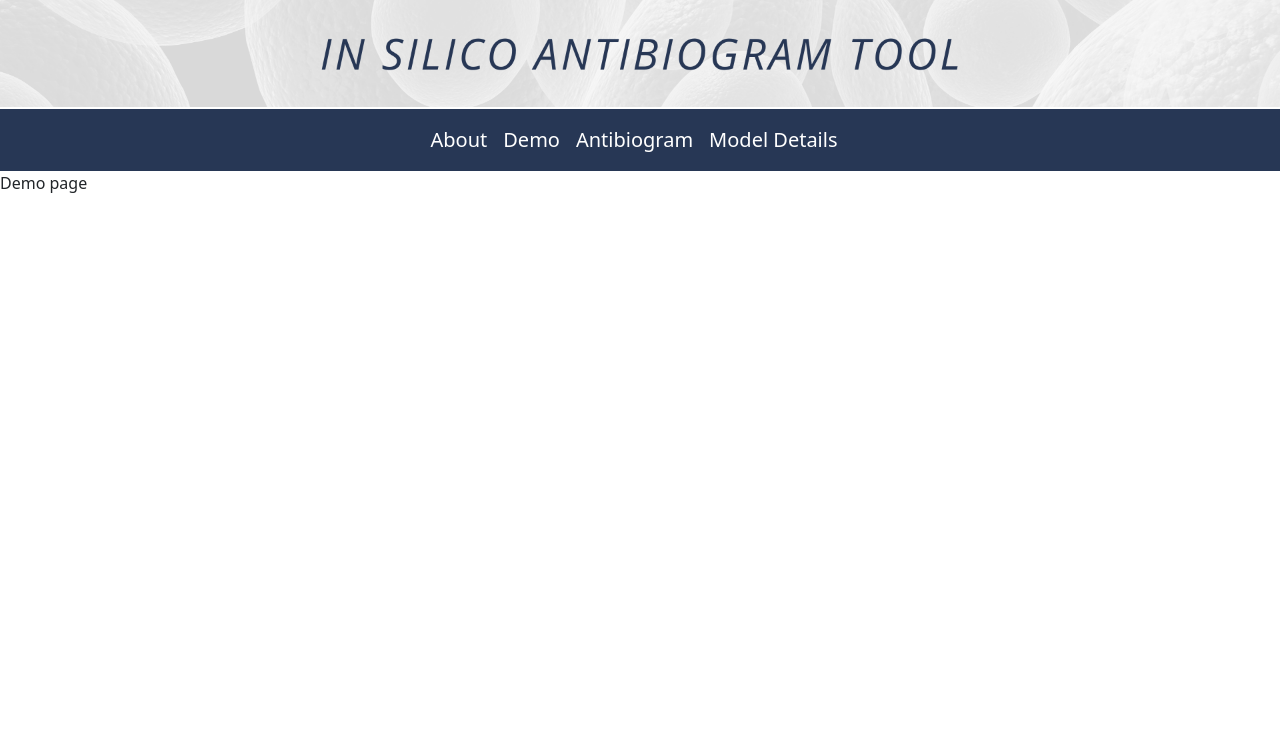
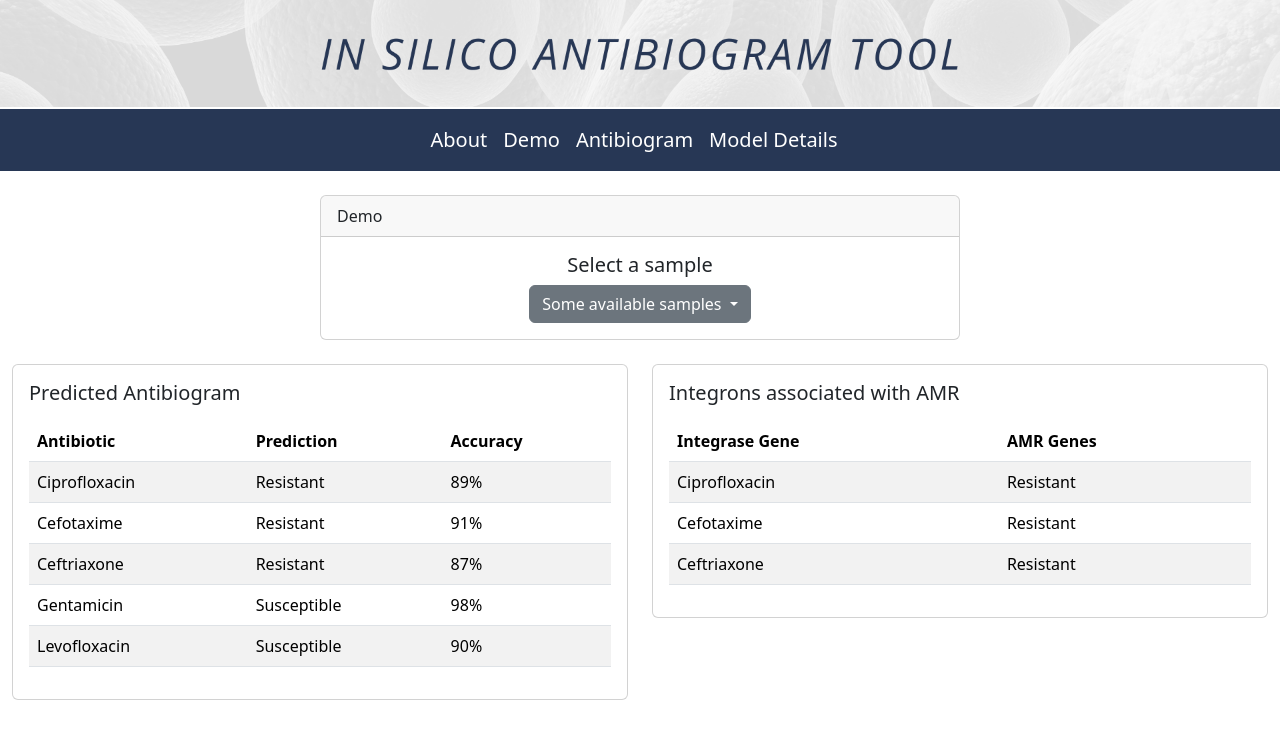
Before and after one commit to edronalee/predict_amr, a Django app: page /demo/ in a window 1280 px wide. Shown: the top 739 px of the page. Run offline with Django 3.2, Linux system fonts and the light colour scheme.

Commit message:
fix demo page

```diff
--- a/dashboard/templates/demo.html
+++ b/dashboard/templates/demo.html
@@ -31,7 +31,108 @@
       </div>
     </nav>
 
-      Demo page
-      <script src="https://cdn.jsdelivr.net/npm/bootstrap@5.3.0-alpha3/dist/js/bootstrap.bundle.min.js" integrity="sha384-ENjdO4Dr2bkBIFxQpeoTz1HIcje39Wm4jDKdf19U8gI4ddQ3GYNS7NTKfAdVQSZe" crossorigin="anonymous"></script>
-    </body>
-  </html>
+    <br>
+
+    <div class="card w-50 mx-auto">
+      <div class="card-header">
+        Demo
+      </div>
+      <div class="card-body text-center">
+        <h5 class="card-title">Select a sample</h5>
+        <div class="dropdown">
+          <button class="btn btn-secondary dropdown-toggle" type="button" id="dropdownMenuButton" data-toggle="dropdown" aria-haspopup="true" aria-expanded="false">
+          Some available samples
+          </button>
+          <div class="dropdown-menu" aria-labelledby="dropdownMenuButton">
+            <a class="dropdown-item" href="#">E. coli</a>
+            <a class="dropdown-item" href="#">K. pneumoniae</a>
+            <a class="dropdown-item" href="#">A. baumannii</a>
+          </div>
+        </div>
+      </div>
+    </div>
+
+    <br>
+
+    <div class="row mx-auto">
+      <div class="col-sm-6">
+        <div class="card">
+          <div class="card-body">
+            <h5 class="card-title">Predicted Antibiogram</h5>
+            <p class="card-text"></p>
+            <table class="table table-striped">
+              <thead>
+                <tr>
+                  <th scope="col">Antibiotic</th>
+                  <th scope="col">Prediction</th>
+                  <th scope="col">Accuracy</th>
+                </tr>
+              </thead>
+              <tbody>
+                <tr>
+                  <td>Ciprofloxacin</td>
+                  <td>Resistant</td>
+                  <td>89%</td>
+                </tr>
+                <tr>
+                  <td>Cefotaxime</td>
+                  <td>Resistant</td>
+                  <td>91%</td>
+                </tr>
+                <tr>
+                  <td>Ceftriaxone</td>
+                  <td>Resistant</td>
+                  <td>87%</td>
+                </tr>
+                <tr>
+                  <td>Gentamicin</td>
+                  <td>Susceptible</td>
+                  <td>98%</td>
+                </tr>
+                <tr>
+                  <td>Levofloxacin</td>
+                  <td>Susceptible</td>
+                  <td>90%</td>
+                </tr>
+              </tbody>
+            </table>
+          </div>
+        </div>
+      </div>
+      <div class="col-sm-6">
+        <div class="card">
+          <div class="card-body">
+            <h5 class="card-title">Integrons associated with AMR</h5>
+            <p class="card-text"></p>
+            <table class="table table-striped">
+              <thead>
+                <tr>
+                  <th scope="col">Integrase Gene</th>
+                  <th scope="col">AMR Genes</th>
+                </tr>
+              </thead>
+              <tbody>
+                <tr>
+                  <td>Ciprofloxacin</td>
+                  <td>Resistant</td>
+                </tr>
+                <tr>
+                  <td>Cefotaxime</td>
+                  <td>Resistant</td>
+                </tr>
+                <tr>
+                  <td>Ceftriaxone</td>
+                  <td>Resistant</td>
+                </tr>
+              </tbody>
+            </table>
+          </div>
+        </div>
+      </div>
+    </div>
+
+    <script src="https://code.jquery.com/jquery-3.3.1.slim.min.js" integrity="sha384-q8i/X+965DzO0rT7abK41JStQIAqVgRVzpbzo5smXKp4YfRvH+8abtTE1Pi6jizo" crossorigin="anonymous"></script>
+    <script src="https://cdn.jsdelivr.net/npm/popper.js@1.14.3/dist/umd/popper.min.js" integrity="sha384-ZMP7rVo3mIykV+2+9J3UJ46jBk0WLaUAdn689aCwoqbBJiSnjAK/l8WvCWPIPm49" crossorigin="anonymous"></script>
+    <script src="https://cdn.jsdelivr.net/npm/bootstrap@4.1.3/dist/js/bootstrap.min.js" integrity="sha384-ChfqqxuZUCnJSK3+MXmPNIyE6ZbWh2IMqE241rYiqJxyMiZ6OW/JmZQ5stwEULTy" crossorigin="anonymous"></script>
+  </body>
+</html>
```
Also changed, not shown: dashboard/templates/about.html (+6 -4 lines).
